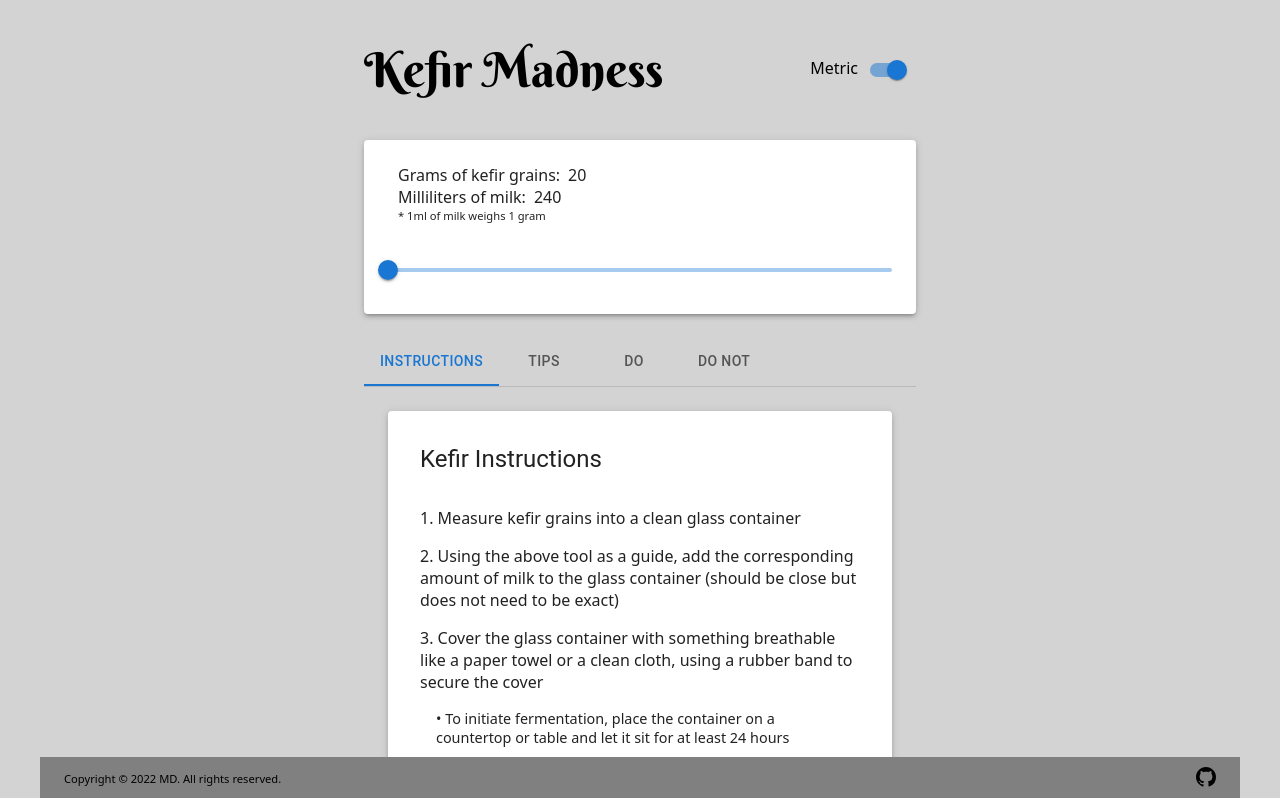
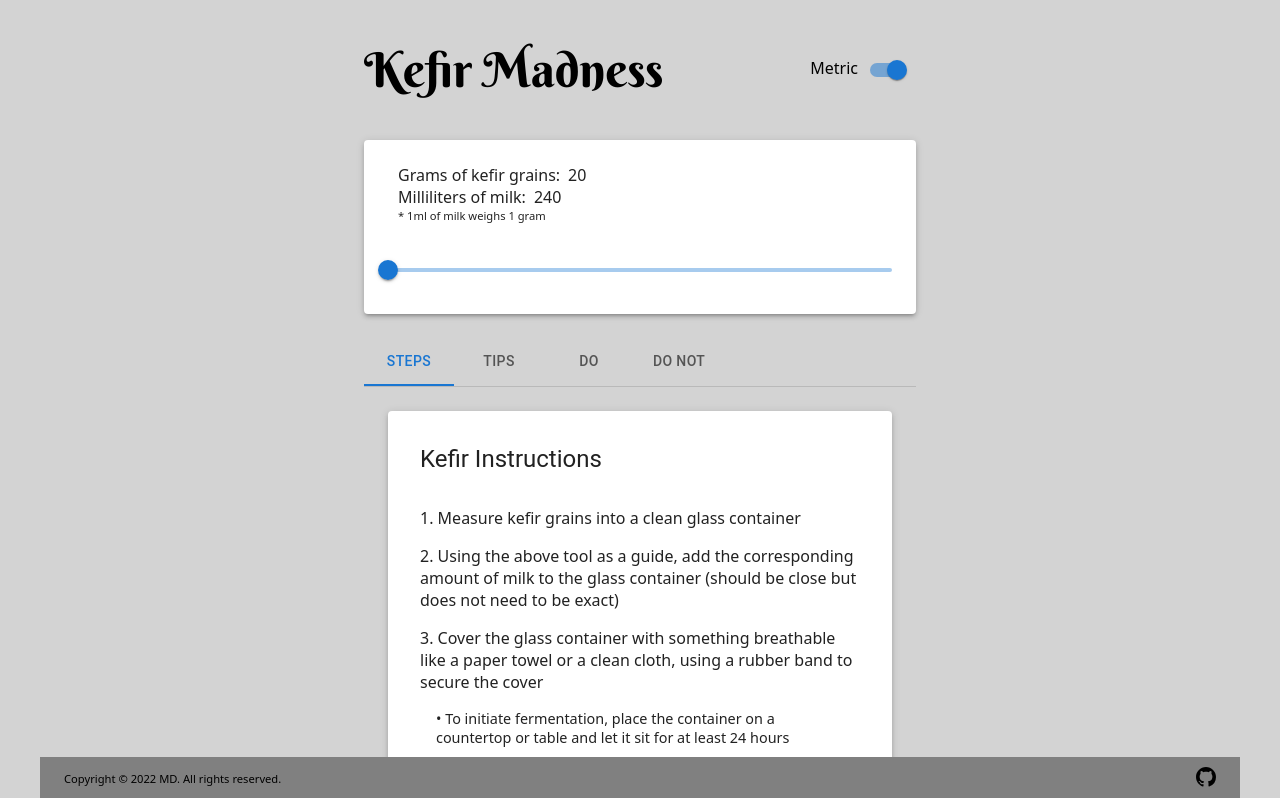
Before and after one commit to crono628/kefir_madness, a React (Vite) app: page / in a window 1280 px wide. Shown: the top 798 px of the page. Built offline with nearby package versions, Linux system fonts and the light colour scheme; no server answers.

Commit message:
hotfix: scrollable tabs and information tabs renamed steps

```diff
--- a/src/components/InfoTabs.jsx
+++ b/src/components/InfoTabs.jsx
@@ -16,8 +16,12 @@ const InfoTabs = () => {
       <Box mt={3}>
         <TabContext value={value}>
           <Box sx={{ borderBottom: 1, borderColor: 'divider' }}>
-            <TabList onChange={handleTabs} aria-label="lab API tabs example">
-              <Tab label="Instructions" value="1" />
+            <TabList
+              onChange={handleTabs}
+              variant="scrollable"
+              scrollButtons="auto"
+            >
+              <Tab label="Steps" value="1" />
               <Tab label="Tips" value="2" />
               <Tab label="Do" value="3" />
               <Tab label="Do not" value="4" />
```
